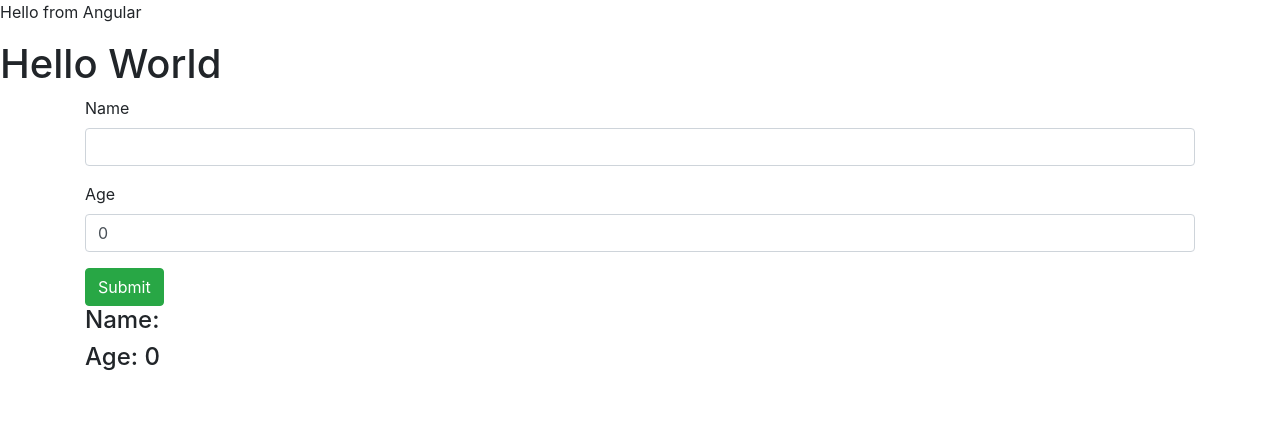
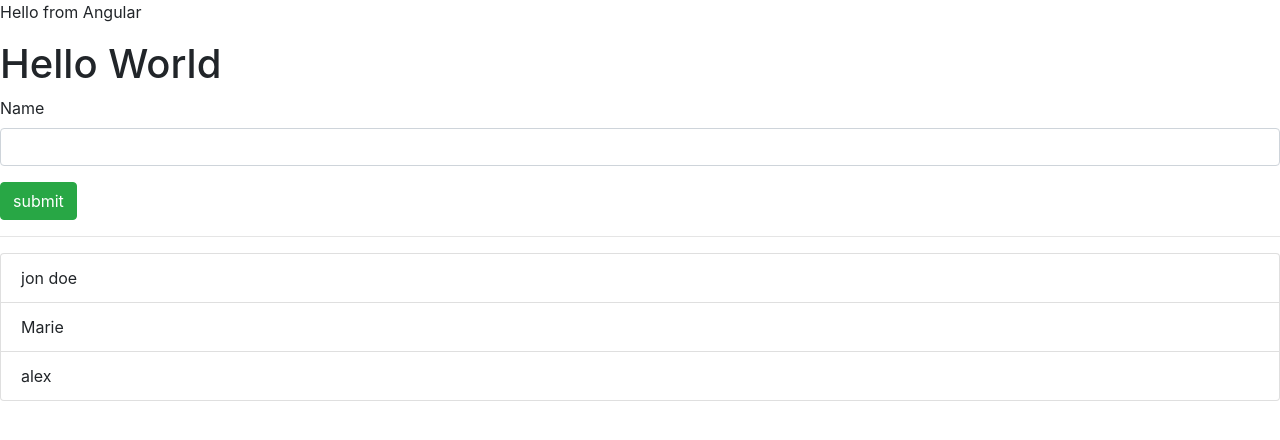
Before and after one commit to LohitakshTrehan/angularapp, an Angular app: page / in a window 1280 px wide. Shown: the top 440 px of the page. Built offline with nearby package versions, Linux system fonts and the light colour scheme.

Commit message:
basic form submission
Signed-off-by: LohitakshTrehan <lohitakshtrehan@gmail.com>

```diff
--- a/src/app/components/sandbox/sandbox.component.ts
+++ b/src/app/components/sandbox/sandbox.component.ts
@@ -6,25 +6,27 @@ import { Customer } from './Customer';
         <h1>
             Hello World
         </h1>
-        <div class="container">
-            <form>
-                <div class="form-group">
-                    <label>Name</label>
-                    <input type="text" [(ngModel)]="name" name="name" class="form-control">
-                </div>
-                <div class="form-group">
-                    <label>Age</label>
-                    <input type="number" [(ngModel)]="age" name="age" class="form-control">
-                </div>
-                <input type="submit" value="Submit" class="btn btn-success">
-            </form>
-            <h4> Name: {{name}} </h4>
-            <h4> Age: {{age}} </h4>
-        </div>
+        <form (submit)="onSubmit()">
+            <div class="form-group">
+                <label>Name</label>
+                <input type="text" class="form-control" [(ngModel)]="name" name="name">
+            </div>
+            <input type="submit" class="btn btn-success" value="submit">
+        </form>
+        <hr>
+        <ul class="list-group">
+            <li class="list-group-item" *ngFor="let user of users">
+                {{user}}
+            </li>
+        </ul>
     `
 })
 // For using ngModel import in app.module
 export class SandboxComponent{
-    name:string = "";
-    age:number = 0;
+    name:string="";
+    users:string[]=["jon doe","Marie","alex"]
+    onSubmit(){
+        this.users.push(this.name);
+        this.name="";
+    }
 }
```
